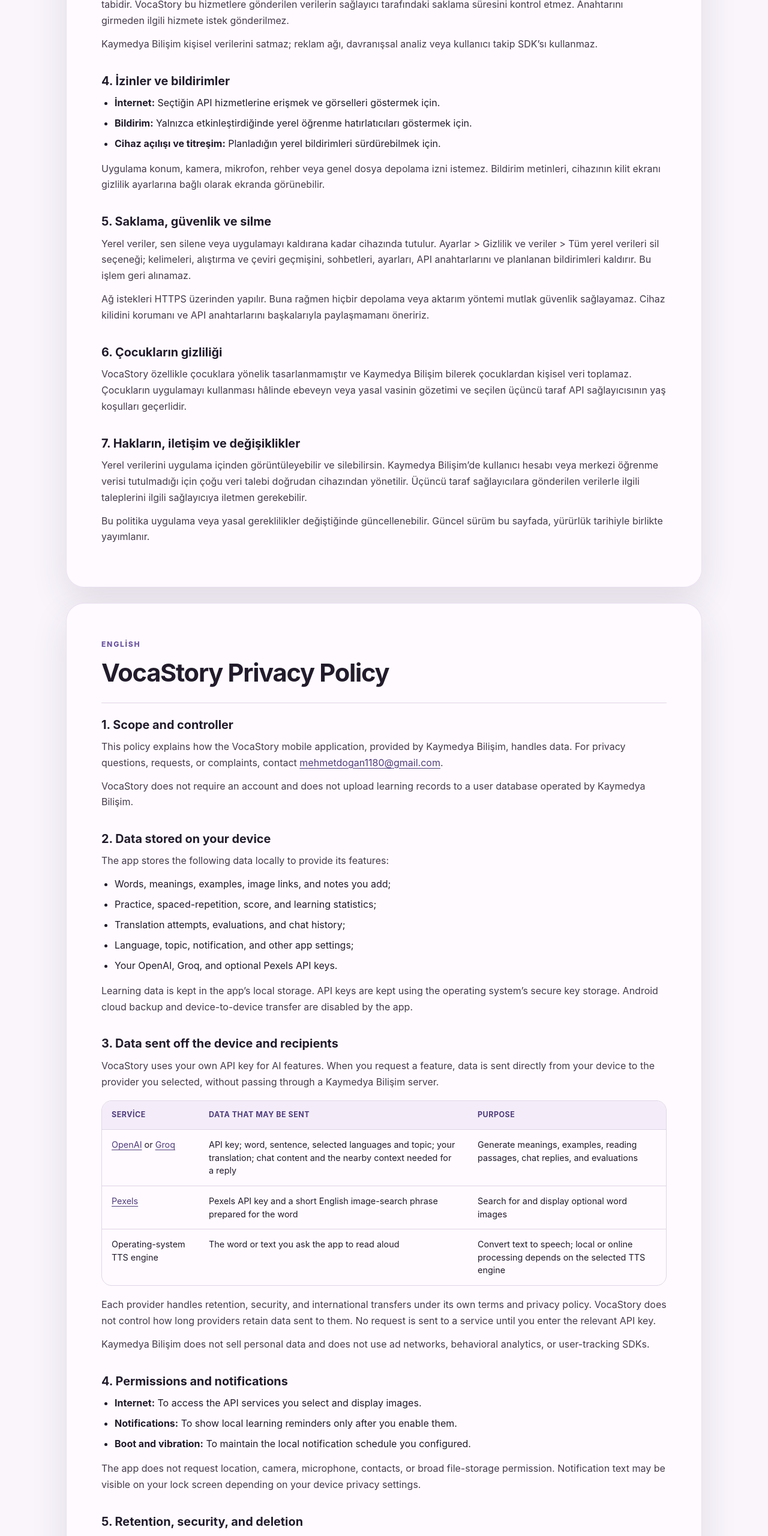
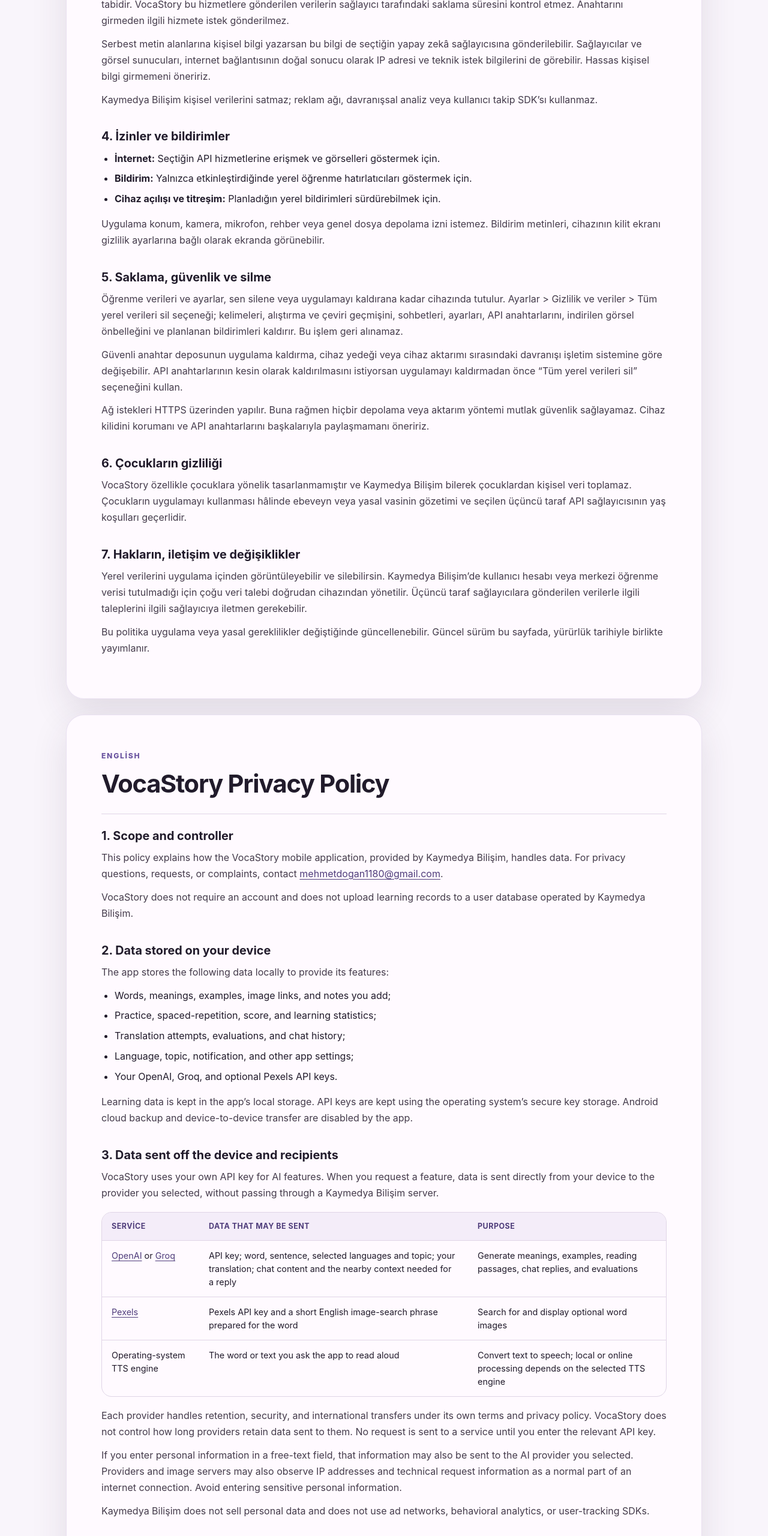
Before and after one commit to mehmetdogan1180/vocastory-privacy, a plain HTML site: page index.html in a window 1280 px wide. Shown: the part 1936-4496 px from the top of the page at 60% size. Drawn offline with Linux system fonts and the light colour scheme.

Commit message:
Clarify retention and third-party processing

```diff
--- a/index.html
+++ b/index.html
@@ -136,6 +136,13 @@
             istek gönderilmez.
           </p>
           <p>
+            Serbest metin alanlarına kişisel bilgi yazarsan bu bilgi de seçtiğin
+            yapay zekâ sağlayıcısına gönderilebilir. Sağlayıcılar ve görsel
+            sunucuları, internet bağlantısının doğal sonucu olarak IP adresi ve
+            teknik istek bilgilerini de görebilir. Hassas kişisel bilgi girmemeni
+            öneririz.
+          </p>
+          <p>
             Kaymedya Bilişim kişisel verilerini satmaz; reklam ağı, davranışsal
             analiz veya kullanıcı takip SDK’sı kullanmaz.
           </p>
@@ -158,11 +165,17 @@
         <section>
           <h3>5. Saklama, güvenlik ve silme</h3>
           <p>
-            Yerel veriler, sen silene veya uygulamayı kaldırana kadar cihazında
-            tutulur. Ayarlar &gt; Gizlilik ve veriler &gt; Tüm yerel verileri sil
-            seçeneği; kelimeleri, alıştırma ve çeviri geçmişini, sohbetleri,
-            ayarları, API anahtarlarını ve planlanan bildirimleri kaldırır. Bu
-            işlem geri alınamaz.
+            Öğrenme verileri ve ayarlar, sen silene veya uygulamayı kaldırana
+            kadar cihazında tutulur. Ayarlar &gt; Gizlilik ve veriler &gt; Tüm
+            yerel verileri sil seçeneği; kelimeleri, alıştırma ve çeviri
+            geçmişini, sohbetleri, ayarları, API anahtarlarını, indirilen görsel
+            önbelleğini ve planlanan bildirimleri kaldırır. Bu işlem geri alınamaz.
+          </p>
+          <p>
+            Güvenli anahtar deposunun uygulama kaldırma, cihaz yedeği veya cihaz
+            aktarımı sırasındaki davranışı işletim sistemine göre değişebilir.
+            API anahtarlarının kesin olarak kaldırılmasını istiyorsan uygulamayı
+            kaldırmadan önce “Tüm yerel verileri sil” seçeneğini kullan.
           </p>
           <p>
             Ağ istekleri HTTPS üzerinden yapılır. Buna rağmen hiçbir depolama veya
@@ -277,6 +290,13 @@
             service until you enter the relevant API key.
           </p>
           <p>
+            If you enter personal information in a free-text field, that
+            information may also be sent to the AI provider you selected.
+            Providers and image servers may also observe IP addresses and
+            technical request information as a normal part of an internet
+            connection. Avoid entering sensitive personal information.
+          </p>
+          <p>
             Kaymedya Bilişim does not sell personal data and does not use ad
             networks, behavioral analytics, or user-tracking SDKs.
           </p>
@@ -299,10 +319,17 @@
         <section>
           <h3>5. Retention, security, and deletion</h3>
           <p>
-            Local data remains on your device until you delete it or uninstall
-            the app. Settings &gt; Privacy &amp; data &gt; Delete all local data
-            removes words, practice and translation history, chats, settings, API
-            keys, and scheduled notifications. This action cannot be undone.
+            Learning data and settings remain on your device until you delete
+            them or uninstall the app. Settings &gt; Privacy &amp; data &gt; Delete
+            all local data removes words, practice and translation history,
+            chats, settings, API keys, the downloaded image cache, and scheduled
+            notifications. This action cannot be undone.
+          </p>
+          <p>
+            Secure-key-storage behavior during uninstall, device backup, or
+            device transfer may vary by operating system. If you want to ensure
+            API keys are removed, use “Delete all local data” before uninstalling
+            the app.
           </p>
           <p>
             Network requests use HTTPS. However, no storage or transmission method
```
